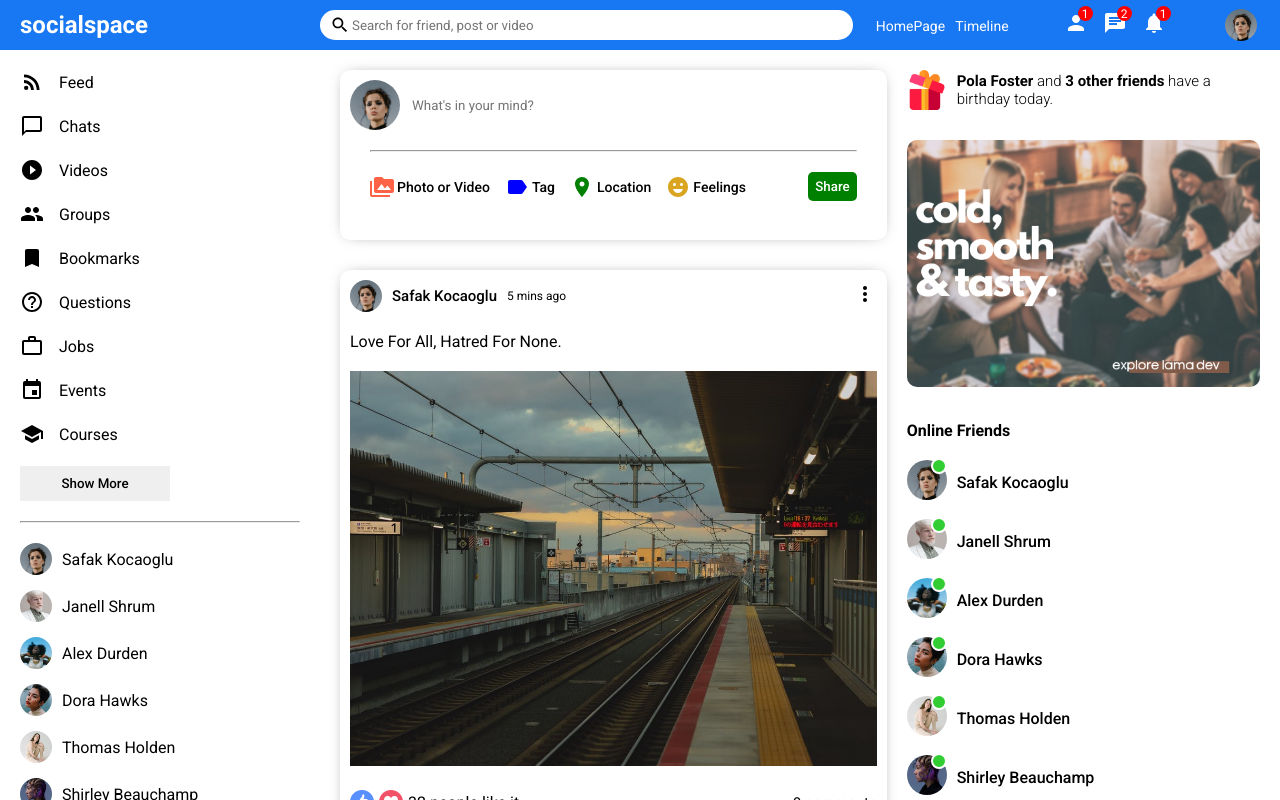
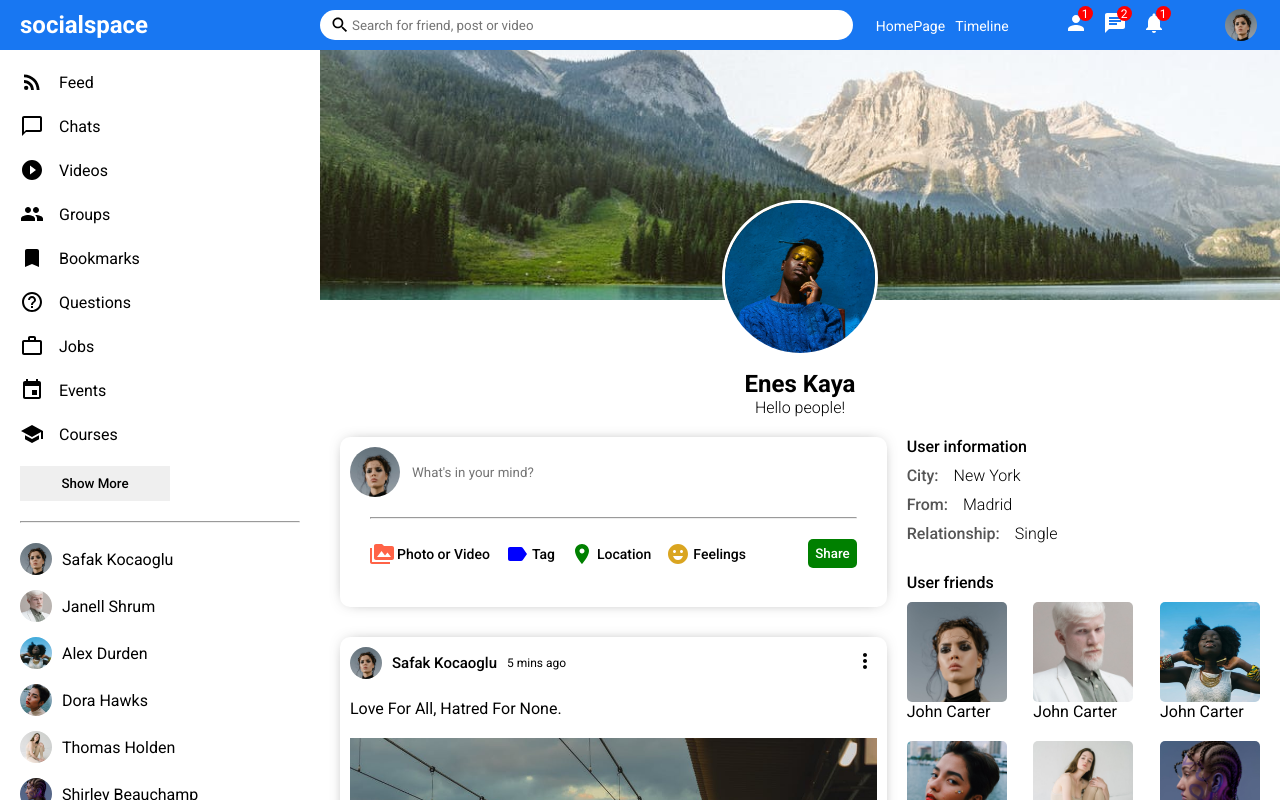
Before and after one commit to eneskaya12/social-media-app, a React (Create React App) app: page / in a window 1280 px wide. Shown: the top 800 px of the page. Built offline with nearby package versions, Linux system fonts and the light colour scheme.

Commit message:
feat(pages): create profile page

```diff
--- a/src/App.js
+++ b/src/App.js
@@ -1,9 +1,10 @@
 import Home from "./pages/home/Home";
+import Profile from "./pages/profile/Profile";
 
 function App() {
   return (
     <div>
-      <Home/>
+      <Profile/>
     </div>
   );
 }
--- a/src/components/rightbar/Rightbar.jsx
+++ b/src/components/rightbar/Rightbar.jsx
@@ -1,22 +1,80 @@
 import "./rightbar.css"
-import {Users} from "../../dummyData"
+import { Users } from "../../dummyData"
 import Online from "../online/Online"
 
-export default function Rightbar() {
+export default function Rightbar({ profile }) {
+
+  const HomeRightbar = () => {
+    return (
+      <>
+        <div className="birthdayContainer">
+          <img className="birthdayImg" src="/assets/gift.png" alt="" />
+          <span className="birthdayText"><b>Pola Foster</b> and <b>3 other friends</b> have a birthday today.</span>
+        </div>
+        <img className="rightbarAd" src="/assets/ad.png" alt="" />
+        <h4 className="rightbarTitle">Online Friends</h4>
+        <ul className="rightbarFriendList">
+          {Users.map(u => (
+            <Online key={u.id} user={u} />
+          ))}
+        </ul>
+      </>
+    )
+  }
+
+  const ProfileRightbar = () => {
+    return (
+      <>
+        <h4 className="rightbarTitle">User information</h4>
+        <div className="rightbarInfo">
+          <div className="rightbarInfoItem">
+            <span className="rightbarInfoKey">City:</span>
+            <span className="rightbarInfoValue">New York</span>
+          </div>
+          <div className="rightbarInfoItem">
+            <span className="rightbarInfoKey">From:</span>
+            <span className="rightbarInfoValue">Madrid</span>
+          </div>
+          <div className="rightbarInfoItem">
+            <span className="rightbarInfoKey">Relationship:</span>
+            <span className="rightbarInfoValue">Single</span>
+          </div>
+        </div>
+        <h4 className="rightbarTitle">User friends</h4>
+        <div className="rightbarFollowings">
+          <div className="rightbarFollowing">
+            <img className="rightbarFollowingImg" src="/assets/person/1.jpeg" alt=""/>
+            <span className="rightbarFollowingName">John Carter</span>
+          </div>
+          <div className="rightbarFollowing">
+            <img className="rightbarFollowingImg" src="/assets/person/2.jpeg" alt=""/>
+            <span className="rightbarFollowingName">John Carter</span>
+          </div>
+          <div className="rightbarFollowing">
+            <img className="rightbarFollowingImg" src="/assets/person/3.jpeg" alt=""/>
+            <span className="rightbarFollowingName">John Carter</span>
+          </div>
+          <div className="rightbarFollowing">
+            <img className="rightbarFollowingImg" src="/assets/person/4.jpeg" alt=""/>
+            <span className="rightbarFollowingName">John Carter</span>
+          </div>
+          <div className="rightbarFollowing">
+            <img className="rightbarFollowingImg" src="/assets/person/5.jpeg" alt=""/>
+            <span className="rightbarFollowingName">John Carter</span>
+          </div>
+          <div className="rightbarFollowing">
+            <img className="rightbarFollowingImg" src="/assets/person/6.jpeg" alt=""/>
+            <span className="rightbarFollowingName">John Carter</span>
+          </div>
+        </div>
+      </>
+    )
+  }
+
   return (
     <div className="rightbar">
       <div className="rightbarWrapper">
-        <div className="birthdayContainer">
-          <img className="birthdayImg" src="/assets/gift.png" alt=""/>
-          <span className="birthdayText"><b>Pola Foster</b> and <b>3 other friends</b> have a birthday today.</span>
-        </div>
-        <img className="rightbarAd" src="/assets/ad.png" alt=""/>
-        <h4 className="rightbarTitle">Online Friends</h4>
-        <ul className="rightbarFriendList">
-          {Users.map(u => (
-            <Online key={u.id} user={u}/>
-          ))}
-        </ul>
+        <ProfileRightbar />
       </div>
     </div>
   )
--- a/src/components/rightbar/rightbar.css
+++ b/src/components/rightbar/rightbar.css
@@ -37,3 +37,47 @@
     margin: 0;
     list-style: none;
 }
+
+.rightbarTitle{
+    font-style: 18px;
+    font-weight: 500;
+    margin-bottom: 10px;
+}
+
+.rightbarInfo{
+    margin-bottom: 30px;
+}
+
+.rightbarInfoItem{
+    margin-bottom: 10px;
+}
+
+.rightbarInfoKey{
+    font-weight: 500;
+    margin-right: 15px;
+    color: #555;
+}
+
+.rightbarInfoValue{
+    font-weight: 300;
+}
+
+.rightbarFollowings{
+    display: flex;
+    flex-wrap: wrap;
+    justify-content: space-between;
+}
+
+.rightbarFollowing{
+    display: flex;
+    flex-direction: column;
+    margin-bottom: 20px;
+    cursor: pointer;
+}
+
+.rightbarFollowingImg{
+    width: 100px;
+    height: 100px;
+    object-fit: cover;
+    border-radius: 5px;
+}
--- /dev/null
+++ b/src/pages/profile/Profile.jsx
@@ -0,0 +1,32 @@
+import "./profile.css"
+import Topbar from '../../components/topbar/Topbar'
+import Sidebar from '../../components/sidebar/Sidebar'
+import Feed from '../../components/feed/Feed'
+import Rightbar from '../../components/rightbar/Rightbar'
+
+export default function Profile() {
+    return (
+        <>
+            <Topbar />
+            <div className='profile'>
+                <Sidebar />
+                <div className="profileRight">
+                    <div className="profileRightTop">
+                        <div className="profileCover">
+                            <img className="profileCoverImg" src="/assets/post/3.jpeg" alt="" />
+                            <img className="profileUserImg" src="/assets/person/7.jpeg" alt="" />
+                        </div>
+                    </div>
+                    <div className="profileInfo">
+                        <h4 className="profileInfoName">Enes Kaya</h4>
+                        <span className="profileInfoDesc">Hello people!</span>
+                    </div>
+                    <div className="profileRightBottom">
+                        <Feed />
+                        <Rightbar profile/>
+                    </div>
+                </div>
+            </div>
+        </>
+    )
+}
--- /dev/null
+++ b/src/pages/profile/profile.css
@@ -0,0 +1,49 @@
+.profile{
+    display: flex;
+}
+
+.profileRight{
+    flex: 9;
+}
+
+.profileCover{
+    height: 320px;
+    position: relative;
+}
+
+.profileCoverImg{
+    width: 100%;
+    height: 250px;
+    object-fit: cover;
+}
+
+.profileUserImg{
+    width: 150px;
+    height: 150px;
+    border-radius: 50%;
+    object-fit: cover;
+    position: absolute;
+    left: 0;
+    right: 0;
+    margin: auto;
+    top: 150px;
+    border: 3px solid white;
+}
+
+.profileInfo{
+    display: flex;
+    flex-direction: column;
+    align-items: center;
+}
+
+.profileInfoName{
+    font-size: 24px;
+}
+
+.profileInfoDesc{
+    font-weight: 300;
+}
+
+.profileRightBottom{
+    display: flex;
+}
```
